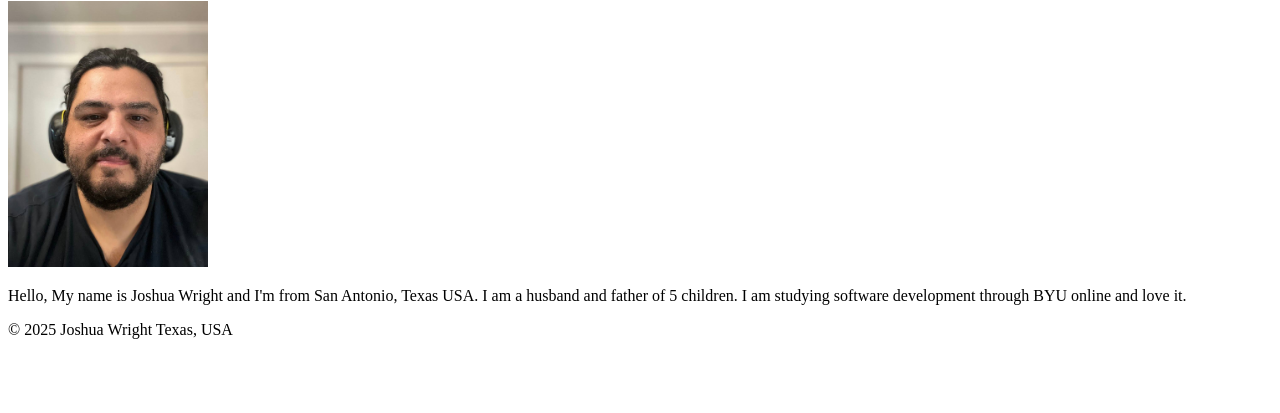
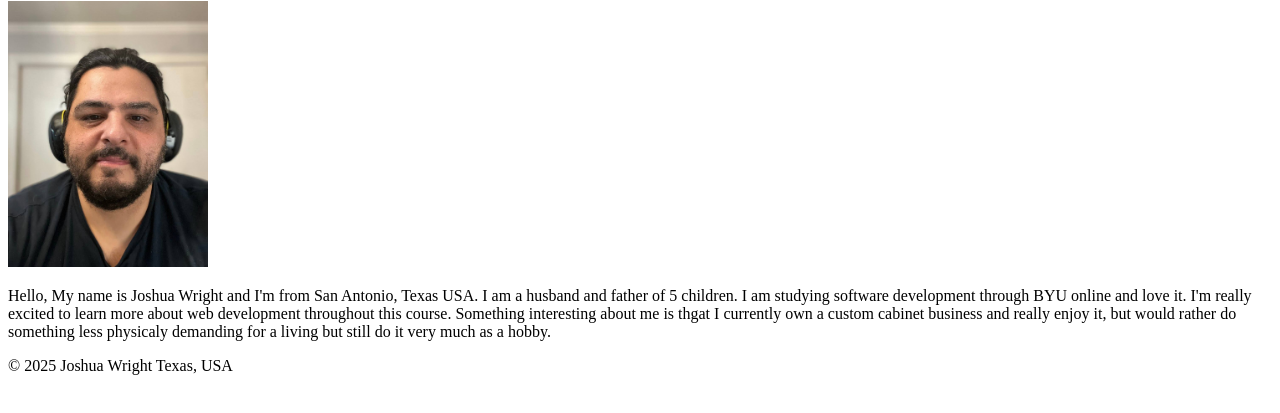
Before and after one commit to jswright86/wdd130, a plain HTML site: page index.html in a window 1280 px wide. Shown: the part 105-518 px from the top of the page. Drawn offline with Linux system fonts and the light colour scheme.

Commit message:
Update index.html

```diff
--- a/index.html
+++ b/index.html
@@ -15,7 +15,9 @@
 <main>
     <h1>Joshua Wright | WDD 130</h1>
         <img src="images/profile.jpg" alt="Joshua Wright" width="200">
-         <p>Hello, My name is Joshua Wright and I'm from San Antonio, Texas USA. I am a husband and father of 5 children. I am studying software development through BYU online and love it.</p>
+         <p>Hello, My name is Joshua Wright and I'm from San Antonio, Texas USA. I am a husband and father of 5 children. I am studying software development through BYU online and love it.
+            I'm really excited to learn more about web development throughout this course. Something interesting about me is thgat I currently own a custom cabinet business and really enjoy it,
+            but would rather do something less physicaly demanding for a living but still do it very much as a hobby.</p>
 </main>
 <footer>
     <p>&copy; 2025 Joshua Wright Texas, USA</p>
```
